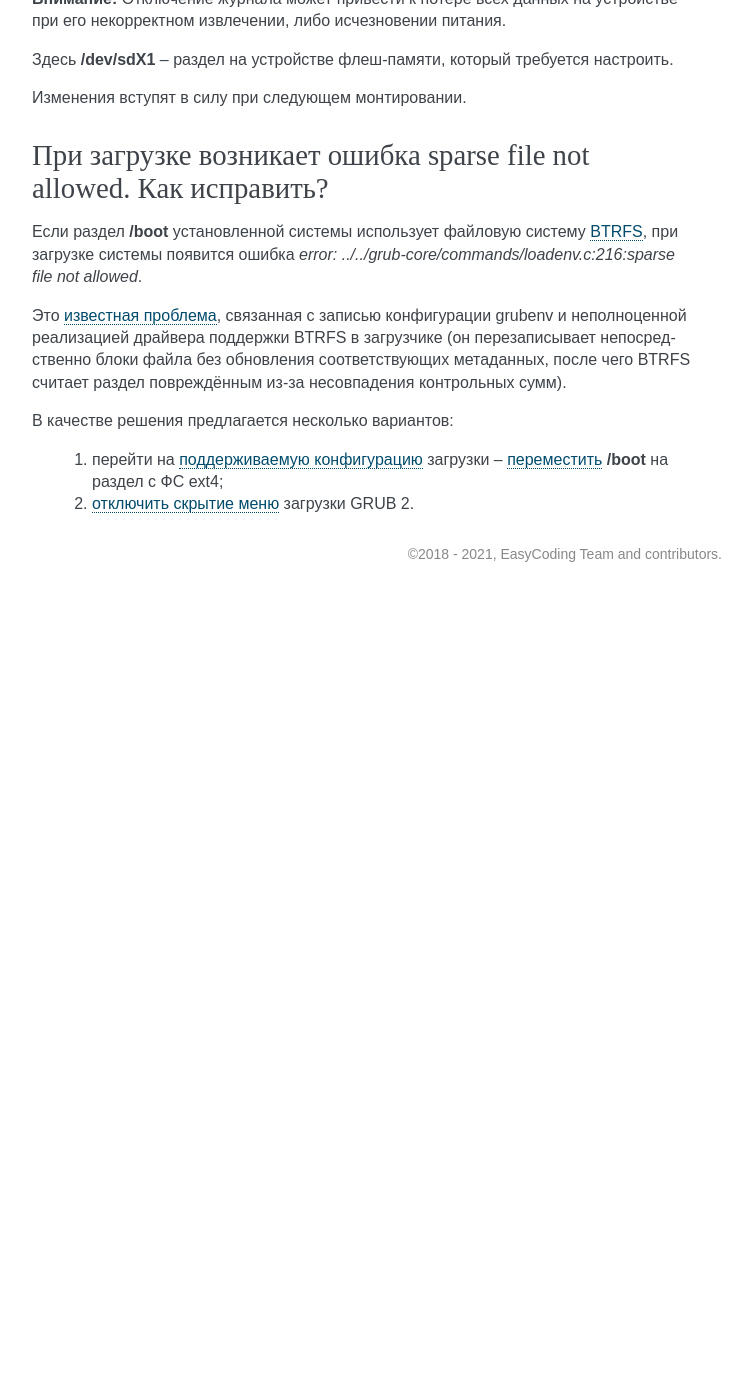
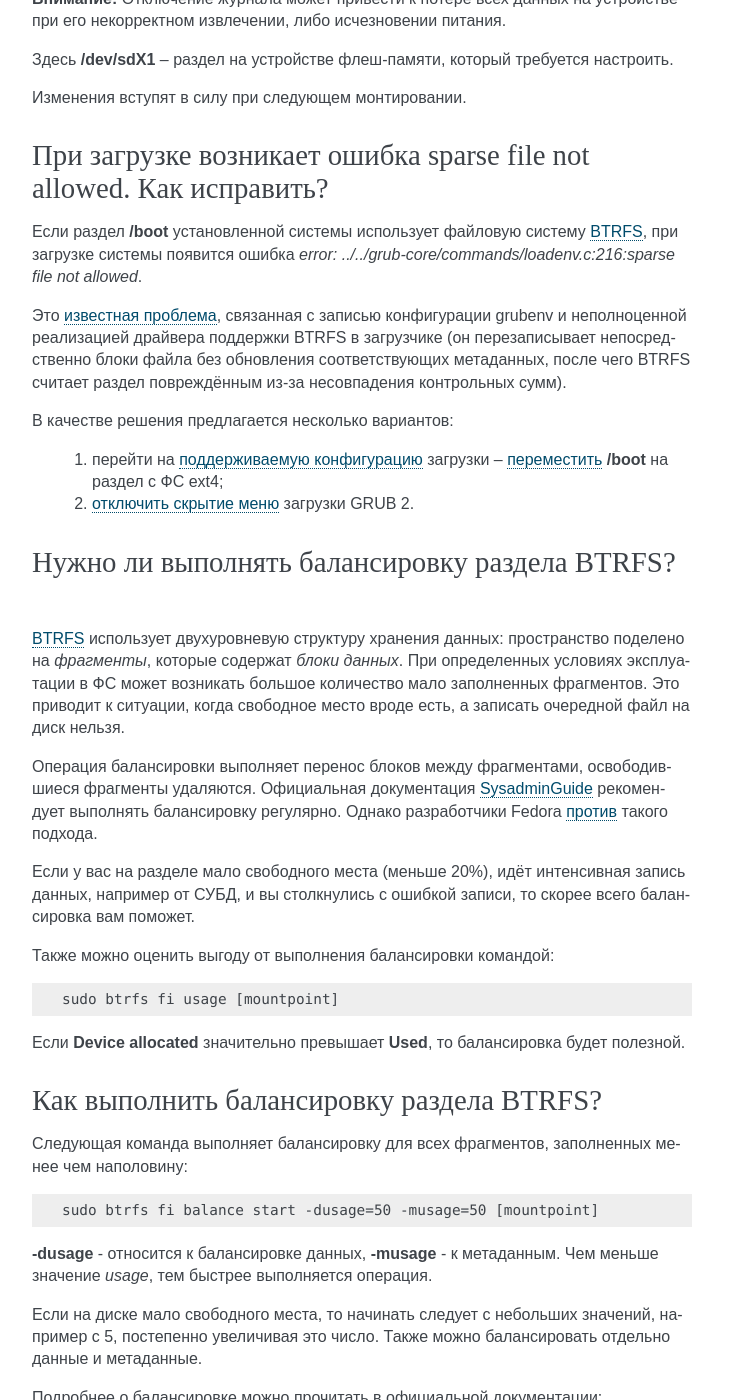
Before and after one commit to RussianFedora/FAQ, a Sphinx documentation site: the page built from source/tips-and-tricks.rst, in a window 1280 px wide and 1400 px high, scrolled down 10651 px. Shown: the whole window, without its empty margins (388-1140 px from the left). Built offline with Sphinx 7.4.7, drawn with Linux system fonts in a browser that asks for light colours; comment, search, counter and statistics services are not loaded; before the commit the page ends 11243 px from its top, so only the background shows below that; some of the changed text lies outside the part shown.

Commit message:
Add questions about BTRFS balance and compression. (#96)
* Add info about btrfs balance and compression.
* Move btrfs topics to tips and tricks.

```diff
--- a/source/tips-and-tricks.rst
+++ b/source/tips-and-tricks.rst
@@ -604,3 +604,78 @@
 
   1. перейти на :ref:`поддерживаемую конфигурацию <fedora-partitions>` загрузки -- :ref:`переместить <moving-system>` **/boot** на раздел с ФС ext4;
   2. :ref:`отключить скрытие меню <grub-show>` загрузки GRUB 2.
+
+.. index:: btrfs, balance
+.. _btrfs-balance:
+
+Нужно ли выполнять балансировку раздела BTRFS?
+=================================================
+
+:ref:`BTRFS <fs-btrfs>` использует двухуровневую структуру хранения данных: пространство поделено на *фрагменты*, которые содержат *блоки данных*. При определенных условиях эксплуатации в ФС может возникать большое количество мало заполненных фрагментов. Это приводит к ситуации, когда свободное место вроде есть, а записать очередной файл на диск нельзя.
+
+Операция балансировки выполняет перенос блоков между фрагментами, освободившиеся фрагменты удаляются. Официальная документация `SysadminGuide <https://btrfs.wiki.kernel.org/index.php/SysadminGuide#Balancing>`_ рекомендует выполнять балансировку регулярно. Однако разработчики Fedora `против <https://pagure.io/fedora-btrfs/project/issue/16>`_ такого подхода.
+
+Если у вас на разделе мало свободного места (меньше 20%), идёт интенсивная запись данных, например от СУБД, и вы столкнулись с ошибкой записи, то скорее всего балансировка вам поможет.
+
+Также можно оценить выгоду от выполнения балансировки командой:
+
+.. code-block:: text
+
+    sudo btrfs fi usage [mountpoint]
+
+Если **Device allocated** значительно превышает **Used**, то балансировка будет полезной.
+
+.. index:: btrfs, balance, execution
+.. _btrfs-make-balance:
+
+Как выполнить балансировку раздела BTRFS?
+============================================
+
+Следующая команда выполняет балансировку для всех фрагментов, заполненных менее чем наполовину:
+
+.. code-block:: text
+
+    sudo btrfs fi balance start -dusage=50 -musage=50 [mountpoint]
+
+**-dusage** - относится к балансировке данных, **-musage** - к метаданным. Чем меньше значение *usage*, тем быстрее выполняется операция.
+
+Если на диске мало свободного места, то начинать следует с небольших значений, например с 5, постепенно увеличивая это число. Также можно балансировать отдельно данные и метаданные.
+
+Подробнее о балансировке можно прочитать в официальной документации:
+
+* `SysadminGuide <https://btrfs.wiki.kernel.org/index.php/SysadminGuide#Balancing>`_
+* `Problem_FAQ <https://btrfs.wiki.kernel.org/index.php/Problem_FAQ#I_get_.22No_space_left_on_device.22_errors.2C_but_df_says_I.27ve_got_lots_of_space>`_
+
+.. index:: btrfs, compression
+.. _btrfs-compression:
+
+Как включить сжатие раздела BTRFS?
+=====================================
+
+Начиная с *Fedora 34* для новых установок уже `включено <https://fedoraproject.org/wiki/Changes/BtrfsTransparentCompression>`_ сжатие для разделов :ref:`BTRFS <fs-btrfs>` алгоритмом **zstd** с уровнем сжатия 1. Для тех, кто обновляется с предыдущих релизов, сжатие можно включить самостоятельно.
+
+:ref:`BTRFS <fs-btrfs>` поддерживает прозрачное сжатие файлов на разделе. Можно выбрать один из трёх алгоритмов: **zstd**, **zlib**, **lzo**. Сжатие включается через указание параметров монтирования раздела.
+
+Включим сжатие для корневого раздела. Для этого отредактируем fstab:
+
+.. code-block:: text
+
+    sudoedit /etc/fstab
+
+В колонке параметров добавим опцию *compress=zstd:1*:
+
+.. code-block:: text
+
+    UUID=4f569164-1ab6-4c8e-8c17-48074da9b8b3 /   btrfs   compress=zstd:1,subvol=fedora   0 0
+
+Сохраним и перезагрузимся. После этого записываемые на раздел файлы будут сжиматься алгоритмом zstd.
+
+Выгоду от использования сжатия можно оценить утилитой *compsize*:
+
+.. code-block:: text
+
+    sudo compsize -x /
+
+Подробнее о сжатии можно узнать в официальной документации:
+
+* `Compression <https://btrfs.wiki.kernel.org/index.php/Compression>`_
```
